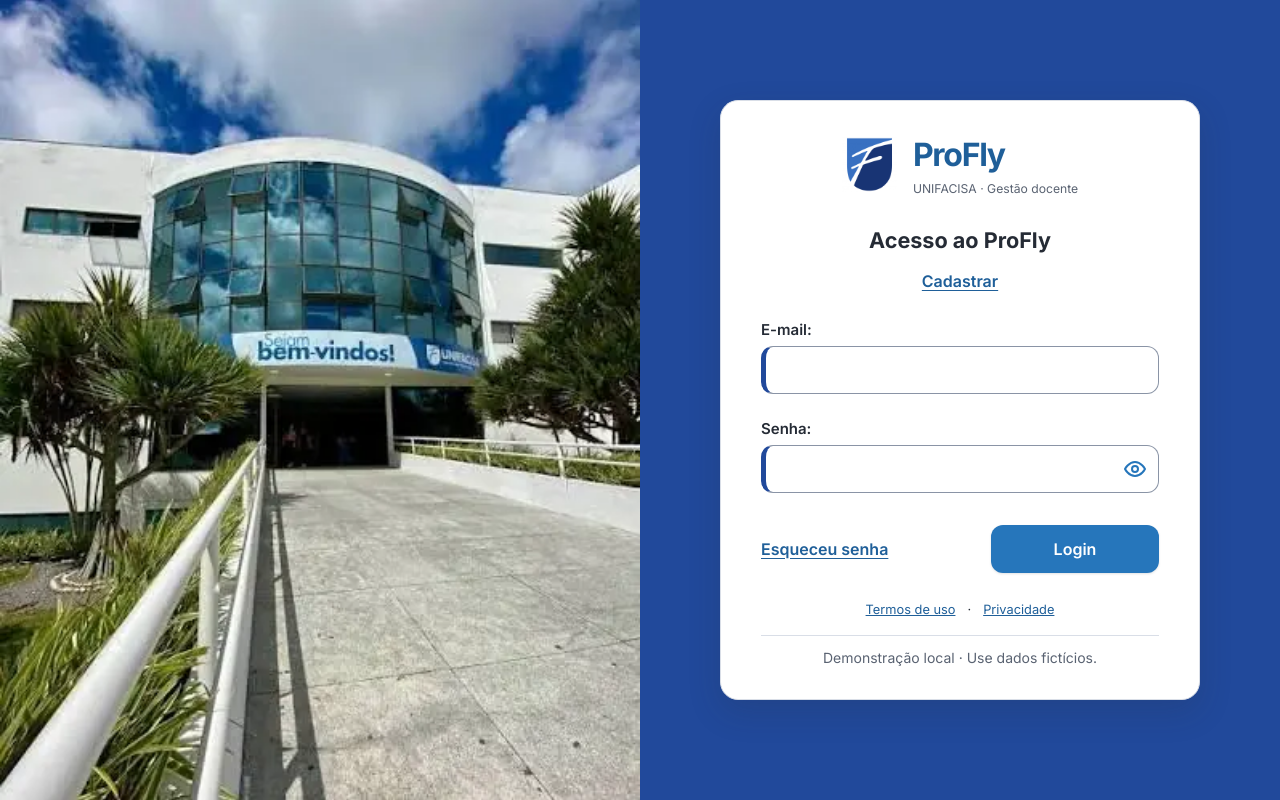
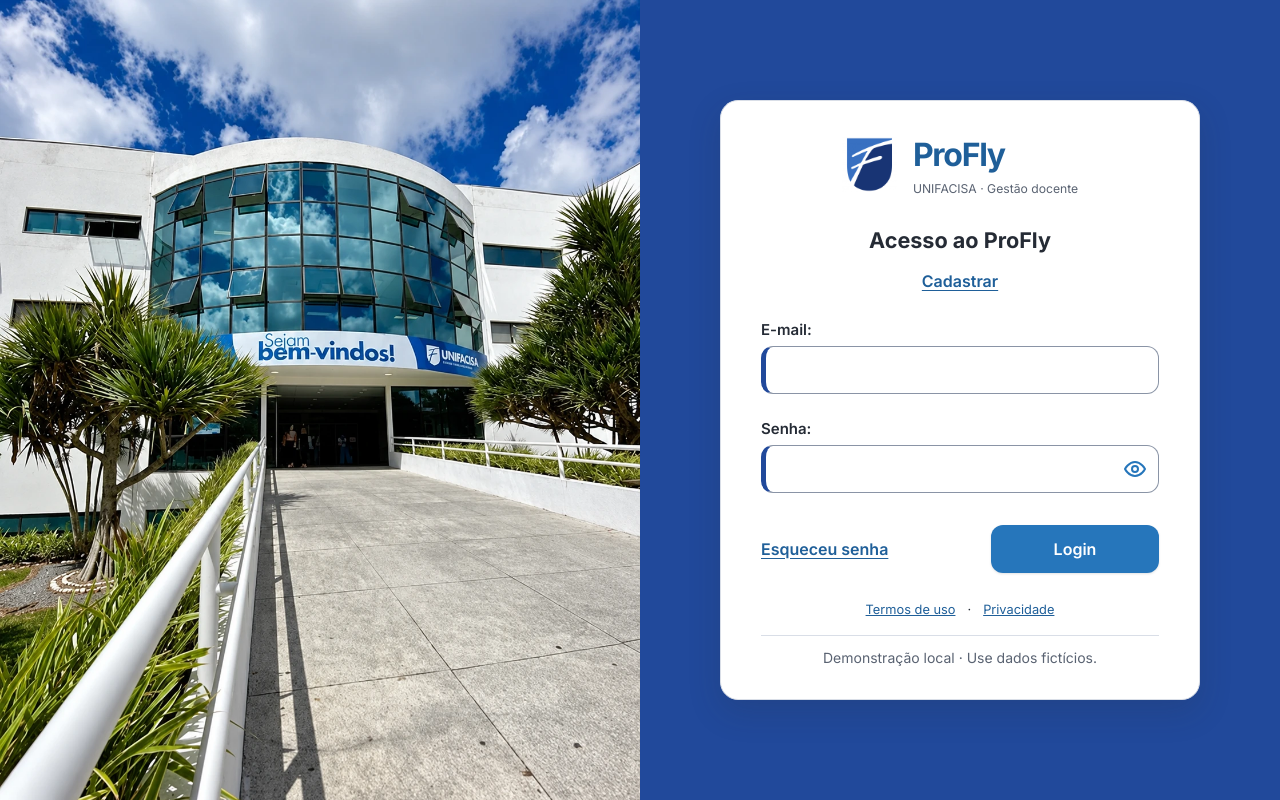
Before and after one commit to CarlosAdrians/ProFly, a React (Vite) app: page /login in a window 1280 px wide. Built offline with nearby package versions, Linux system fonts and the light colour scheme.

Commit message:
feat(frontend): melhora nitidez da foto do campus no login

```diff
--- a/src/layouts/AuthLayout/AuthLayout.tsx
+++ b/src/layouts/AuthLayout/AuthLayout.tsx
@@ -16,12 +16,12 @@
     <div className={`${styles.layout} ${styles[variant]}`}>
       {variant === 'split' && (
         <picture className={styles.photo}>
-          <source type="image/webp" srcSet="/images/campus.webp" />
+          <source type="image/webp" srcSet="/images/campus-hd.webp" />
           <img
-            src="/images/campus.jpg"
+            src="/images/campus-hd.jpg"
             alt="Entrada do campus da UNIFACISA"
-            width="399"
-            height="501"
+            width="1119"
+            height="1405"
             decoding="async"
             fetchPriority="high"
           />
```
Also changed, not shown: public/images/campus-hd.jpg (added), public/images/campus-hd.webp (added), 3 other files (tests, documents, lock files or other folders).
